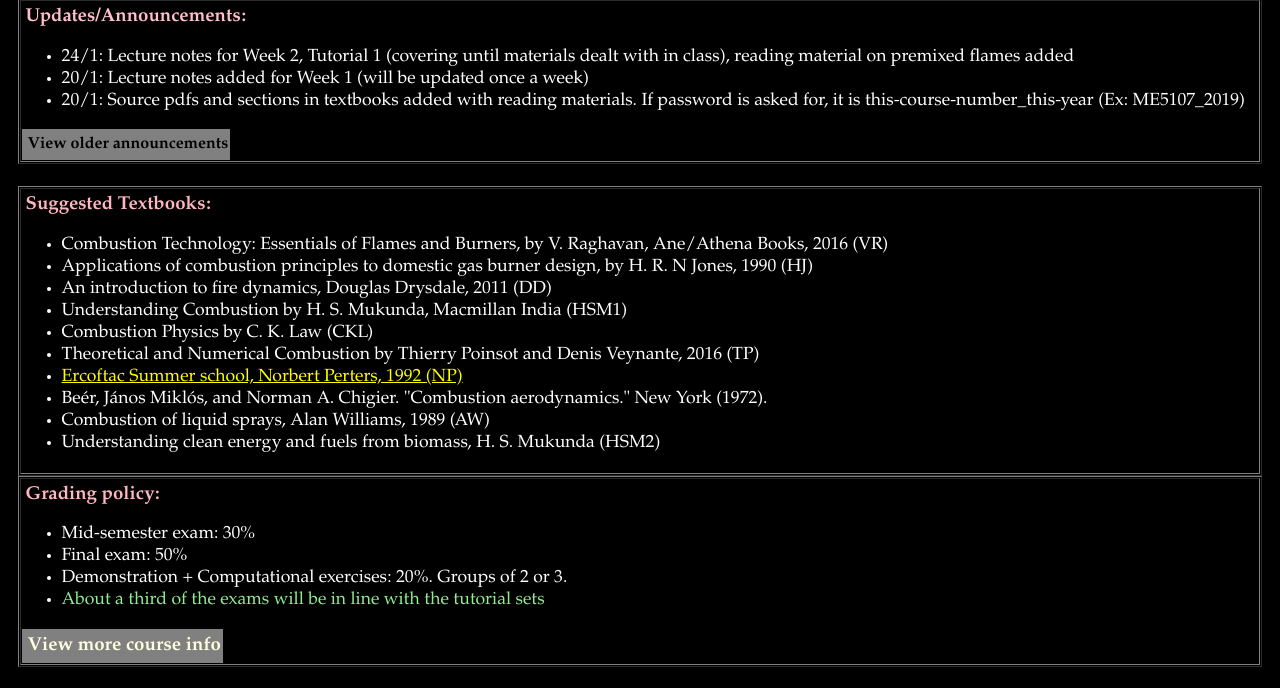
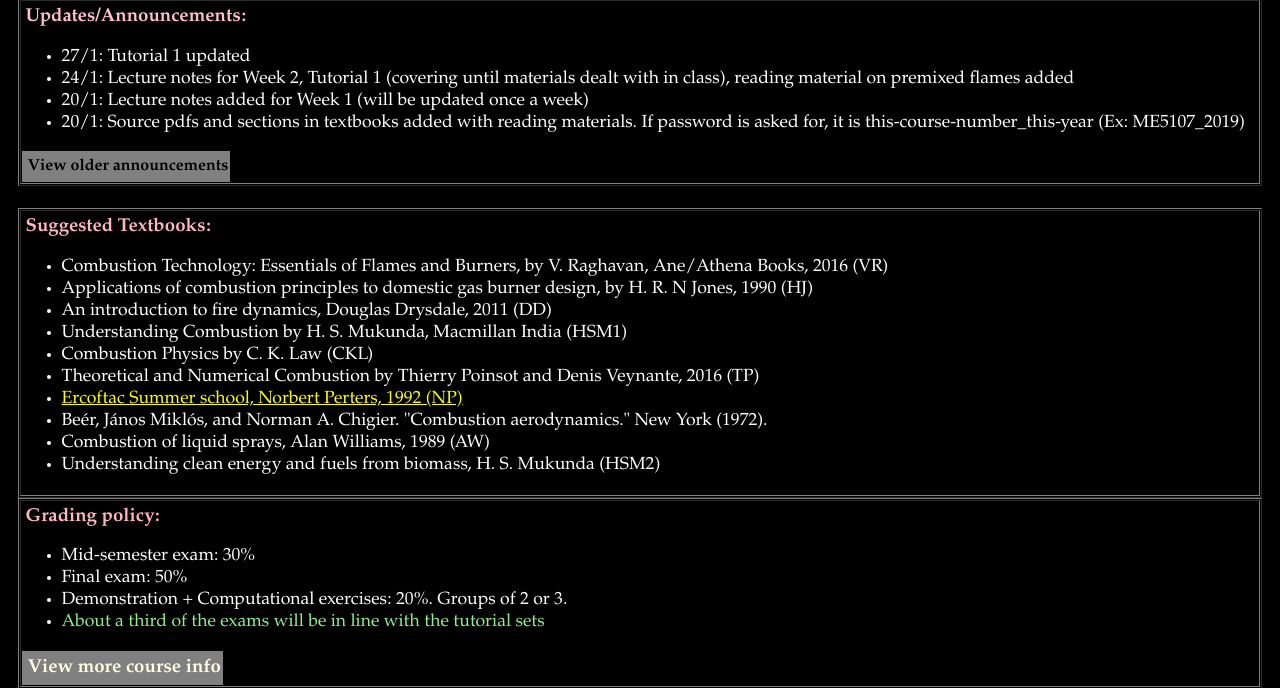
Before and after one commit to krithikasivaram/krithikasivaram.github.io, a Jekyll site: the page teaching/ME6166_Jan_May_2020.html, which Jekyll copies as it is, in a window 1280 px wide and 900 px high, scrolled down 855 px, cut to the strip 212-900 px from the top of the window. Built offline with Jekyll 4.4.1, drawn with Linux system fonts in a browser that asks for light colours.

Commit message:
tut update

```diff
--- a/teaching/ME6166_Jan_May_2020.html
+++ b/teaching/ME6166_Jan_May_2020.html
@@ -108,6 +108,7 @@ p
 <h3> <font color="pink">
 Updates/Announcements:</font></h3>
 	<ul>
+	<li> 27/1: Tutorial 1 updated
 	<li> 24/1: Lecture notes for Week 2, Tutorial 1 (covering until materials dealt with in class), reading material on premixed flames added
 	<li> 20/1: Lecture notes added for Week 1 (will be updated once a week)
 	<li> 20/1: Source pdfs and sections in textbooks added with reading materials. If password is asked for, it is this-course-number_this-year (Ex: ME5107_2019)
```
